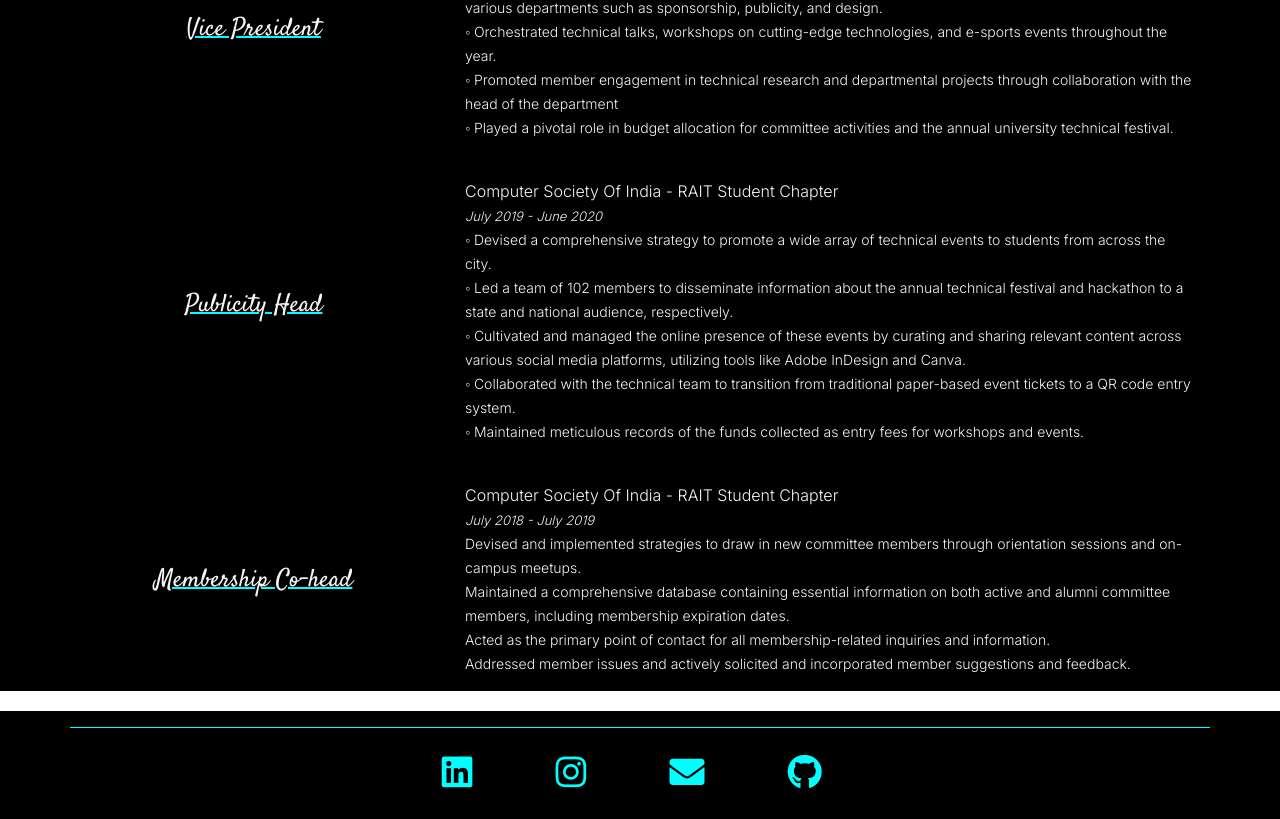
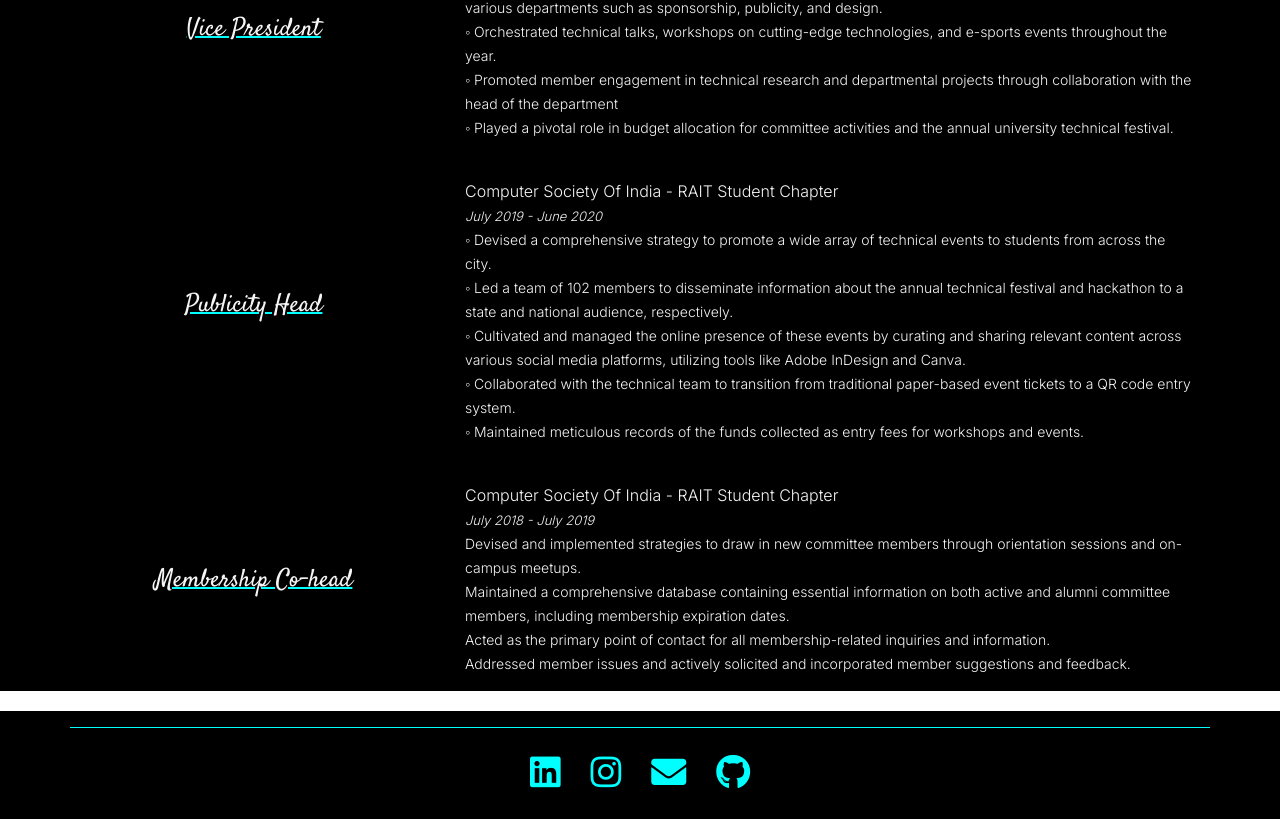
Before and after one commit to kamaljitkaur98/kamaljitkaur98, a Next.js app: page / in a window 1280 px wide. Shown: the part 4013-4832 px from the top of the page. Built offline with nearby package versions, Linux system fonts and the light colour scheme; a web font is replaced by a local one.

Commit message:
fix footer

```diff
--- a/components/Footer/footer.js
+++ b/components/Footer/footer.js
@@ -1,26 +1,33 @@
 import styles from './footer.module.css';
 import React from 'react';
-import Image from "next/legacy/image";
+import Image from 'next/legacy/image'; // Ensure you import this if you plan to use images
 
-export default function footer(){
-
-    return(
+export default function Footer() {
+    return (
         <React.Fragment>
-           <div className={`${styles.wrapper}`} id="connect">
-              <div className={`container`}>
-                  <div className={`row`}>
-                        <hr className={` ${styles.lineStyling} `}></hr>
-                      <div className={`col-12 col-sm-12 text-center mt-2 mb-2`}>
-                        <div className={`mx-auto`}>
-                        <a className= {` ${styles.anchor}`} target="_blank" href="https://www.linkedin.com/in/kamalkaur99/"><i className={`fab fa-linkedin ${styles.IconStyle}`}></i></a>
-                        <a className= {` ${styles.anchor}`} target="_blank" href="https://www.instagram.com/_.kamaljit._/"><i className={`fab fa-instagram ${styles.IconStyle}`}></i></a>
-                        <a target="_blank" href="mailto:98kamaljitkaur@gmail.com" className= {` ${styles.anchor}`}><i className={`fa fa-envelope ${styles.IconStyle}`}></i></a>
-                        <a className= {` ${styles.anchor}`} target="_blank" href="https://github.com/kamaljitkaur98"><i className={`fab fa-github ${styles.IconStyle}`}></i></a>
+            <div className={`${styles.wrapper}`} id="connect">
+                <div className="container">
+                    <div className="row justify-content-center">
+                        <hr className={`${styles.lineStyling}`}></hr>
+                        <div className="col-12 text-center mt-2 mb-2">
+                            <div className="d-inline-flex justify-content-center">
+                                <a className={`${styles.anchor}`} target="_blank" href="https://www.linkedin.com/in/kamalkaur99/" rel="noopener noreferrer">
+                                    <i className={`fab fa-linkedin ${styles.IconStyle}`}></i>
+                                </a>
+                                <a className={`${styles.anchor}`} target="_blank" href="https://www.instagram.com/_.kamaljit._/" rel="noopener noreferrer">
+                                    <i className={`fab fa-instagram ${styles.IconStyle}`}></i>
+                                </a>
+                                <a className={`${styles.anchor}`} target="_blank" href="mailto:98kamaljitkaur@gmail.com" rel="noopener noreferrer">
+                                    <i className={`fa fa-envelope ${styles.IconStyle}`}></i>
+                                </a>
+                                <a className={`${styles.anchor}`} target="_blank" href="https://github.com/kamaljitkaur98" rel="noopener noreferrer">
+                                    <i className={`fab fa-github ${styles.IconStyle}`}></i>
+                                </a>
+                            </div>
                         </div>
-                      </div>
-                  </div>
-              </div>
-           </div>
+                    </div>
+                </div>
+            </div>
         </React.Fragment>
-    )
+    );
 }
--- a/components/Footer/footer.module.css
+++ b/components/Footer/footer.module.css
@@ -1,3 +1,4 @@
+/* Importing fonts */
 @import url('https://fonts.googleapis.com/css2?family=Inter:wght@300&display=swap');
 @import url('https://fonts.googleapis.com/css2?family=Expletus+Sans&family=Satisfy&display=swap');
 
@@ -12,26 +13,32 @@
   width: 100%;
   height: 2px;
   border-color: aqua;
+  border-style: solid; /* Ensure border is visible */
 }
 
 .IconStyle {
   font-size: 35px;
-  margin-right: 50px;
 }
 
 .heading2 {
   color: aqua !important;
   font-size: 20px;
-  font-family: "didot";
+  font-family: "Didot", serif; /* Ensure correct font-family */
 }
 
-.anchor, .anchor:hover {
+.anchor {
   color: aqua;
-  margin-left: 3%;
+  margin: 0 15px; /* Equal horizontal spacing */
+  text-decoration: none; /* Remove underline */
+  transition: color 0.3s ease; /* Smooth transition for color change */
+}
+
+.anchor:hover {
+  color: lightcyan; /* Change color on hover */
 }
 
 @media screen and (max-width: 426px){
   .anchor {
-    margin-left: 0px;
+    margin: 0 10px; /* Adjust spacing for smaller screens */
   }
 }
```
